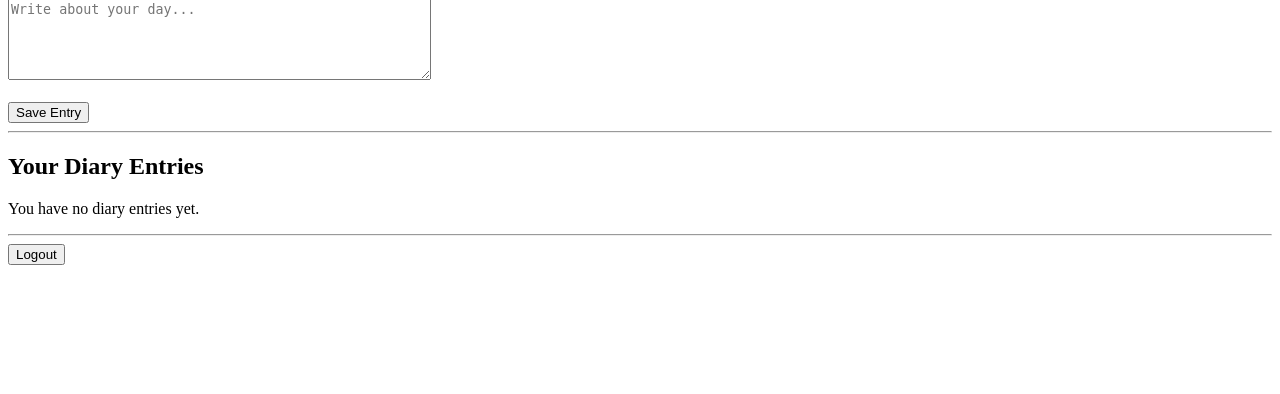
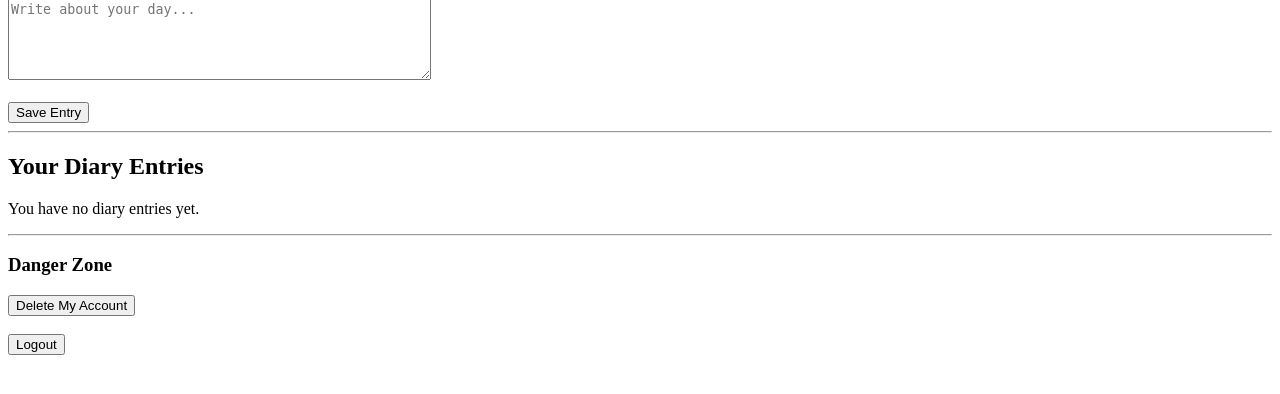
Before and after one commit to wais4u/CCS6344, a Flask app: page /home in a window 1280 px wide. Shown: the part 128-522 px from the top of the page. Run offline with Flask 3, Linux system fonts and the light colour scheme; the visitor is signed in with stand-in values (Sample User, id 1); data that the repository does not hold is empty.

Commit message:
added deletion too

```diff
--- a/Assignment/diaryblock/app.py
+++ b/Assignment/diaryblock/app.py
@@ -108,9 +108,26 @@ def home_page():
 
         if user:
             User_ID = user[0]
-            cursor.execute("SELECT Content, Created_at FROM Entries WHERE User_ID = ? ORDER BY Created_At DESC", (User_ID,))
+            cursor.execute("SELECT Entry_ID, Content, Created_at FROM Entries WHERE User_ID = ? ORDER BY Created_At DESC", (User_ID,))
             entries = cursor.fetchall()
-            entries = [{'content': e[0], 'created_at': e[1]} for e in entries]
+            entries = [
+                {
+                    'entry_id' : e[0],
+                    'content': e[1],
+                    'created_at': e[2]
+                }
+                for e in entries
+            ]
+            '''
+            entries_dicts = [
+                {
+                    'entry_id': row.Entry_ID,
+                    'content': row.Content,
+                    'created_at': row.Created_At
+                }
+                for row in entries
+            ]
+            '''
         else:
             entries = []
 
@@ -151,6 +168,59 @@ def add_entry():
 
     return redirect(url_for('home_page'))
 
+@app.route('/delete_entry/<int:entry_id>', methods=['POST'])
+def delete_entry(entry_id):
+    if 'username' not in session:
+        return redirect(url_for('login'))
+
+    try:
+        conn = pyodbc.connect(conn_str)
+        cursor = conn.cursor()
+
+        # Get user ID
+        cursor.execute("SELECT User_ID FROM Users WHERE Username = ?", session['username'])
+        user = cursor.fetchone()
+
+        if user:
+            cursor.execute("DELETE FROM Entries WHERE Entry_ID = ? AND User_ID = ?", (entry_id, user.User_ID))
+            conn.commit()
+
+    except Exception as e:
+        return f"Error deleting entry: {e}"
+
+    finally:
+        conn.close()
+
+    return redirect(url_for('home_page'))
+
+@app.route('/delete_account', methods=['POST'])
+def delete_account():
+    if 'username' not in session:
+        return redirect(url_for('login'))
+
+    try:
+        conn = pyodbc.connect(conn_str)
+        cursor = conn.cursor()
+
+        # Delete user — will cascade delete entries due to FK with ON DELETE CASCADE
+        cursor.execute("DELETE FROM Users WHERE Username = ?", session['username'])
+        conn.commit()
+
+        # Clear session after deletion
+        session.pop('username', None)
+
+    except Exception as e:
+        return f"Error deleting account: {e}"
+
+    finally:
+        conn.close()
+
+    return '''
+        <h2>Your account and diary entries have been deleted.</h2>
+        <p><a href="/register">Click here to register again</a></p>
+    '''
+
+
 @app.route('/logout', methods=['POST'])
 def logout():
     session.pop('username', None)
--- a/Assignment/diaryblock/templates/home.html
+++ b/Assignment/diaryblock/templates/home.html
@@ -21,6 +21,9 @@
             <div style="margin-bottom: 20px;">
                 <strong>{{ entry.created_at.strftime('%Y-%m-%d %H:%M:%S') }}</strong><br>
                 <p>{{ entry.content }}</p>
+                <form method="POST" action="{{ url_for('delete_entry', entry_id=entry.entry_id) }}" style="display:inline;">
+                    <input type="submit" value="Delete Entry">
+                </form>
             </div>
         {% endfor %}
     {% else %}
@@ -28,6 +31,16 @@
     {% endif %}
 
     <hr>
+
+    <!-- Delete Account Section -->
+    <h3>Danger Zone</h3>
+    <form method="POST" action="{{ url_for('delete_account') }}">
+        <input type="submit" value="Delete My Account" onclick="return confirm('Are you sure you want to delete your account and all entries? This cannot be undone.');">
+    </form>
+
+    <br>
+
+    <!-- Logout Button -->
     <form method="POST" action="{{ url_for('logout') }}">
         <input type="submit" value="Logout">
     </form>
--- a/Assignment/instance/database.py
+++ b/Assignment/instance/database.py
@@ -35,9 +35,10 @@ CREATE TABLE Entries (
 
 '''
 -- At server level
-CREATE LOGIN diaryblockuser WITH PASSWORD = 'D1aryBlock01';
+USE master;
+CREATE LOGIN diaryblockuser WITH PASSWORD = 'D1aryBl0ck01';
 
--- In your target database
+-- In the diary_app database
 USE diary_app;
 CREATE USER diaryblockuser FOR LOGIN diaryblockuser;
 
--- a/requirements.txt
+++ b/requirements.txt
@@ -1 +1,2 @@
+pyodbc-5.2.0
 bcrypt-4.3.0
```
